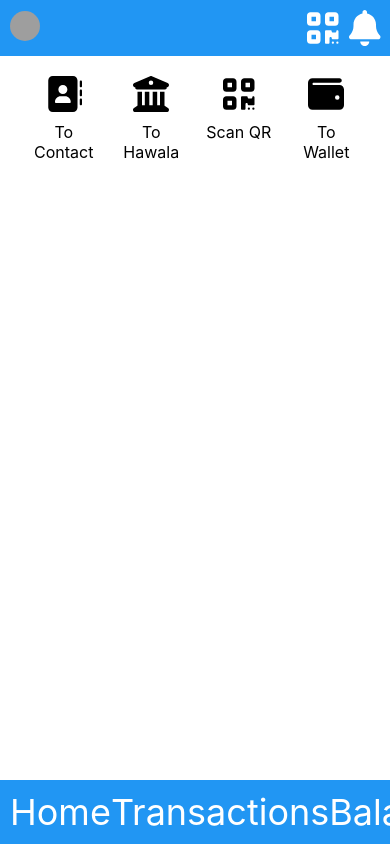
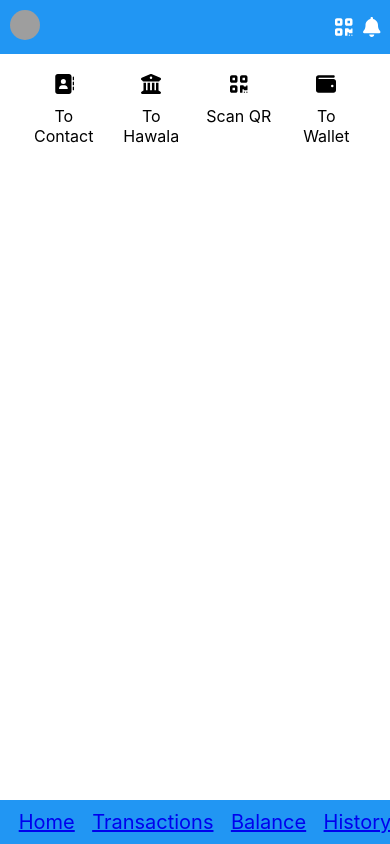
Before and after one commit to hashfx/nuid-pay-frontend, a React (Create React App) app in the folder react_ui/nuid_pay/: page / in a window 390 px wide. Built offline with nearby package versions, Linux system fonts and the light colour scheme; grey boxes are pictures that could not be loaded.

Commit message:
distinguish className for footbar ++ responsive

```diff
--- a/react_ui/nuid_pay/src/components/FootBar.css
+++ b/react_ui/nuid_pay/src/components/FootBar.css
@@ -11,11 +11,19 @@
     width: 100%;
 }
 
-.foot-bar a {
-    text-decoration: none;
-    color: #fff;
+.foot-icon-container {
+    text-align: center;
 }
 
-.icon {
+.foot-icon {
+    font-size: 24px;
     cursor: pointer;
 }
+
+/* Add media queries for responsiveness */
+@media (max-width: 768px) {
+    .icon {
+        font-size: 20px;
+        /* Adjust font size for smaller screens */
+    }
+}
```
